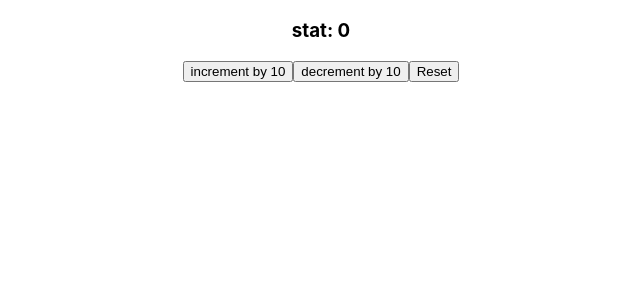
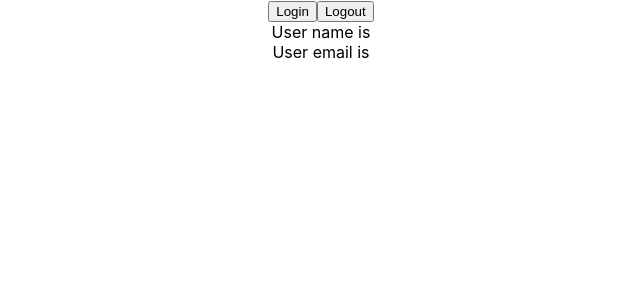
Before and after one commit to Aissa-Dev/React-TypeScript, a React (Create React App) app: page / in a window 1280 px wide. Shown: the top 300 px of the page, without its empty margins (319-959 px from the left). Built offline with nearby package versions, Linux system fonts and the light colour scheme.

Commit message:
useContext Future Value

```diff
--- a/src/App.tsx
+++ b/src/App.tsx
@@ -1,10 +1,13 @@
 import "./App.css";
-import { Counter } from "./components/Counter";
+import { UserContextProvider } from "./components/context/UserContext";
+import { User } from "./components/context/User";
 
 function App() {
   return (
     <div className="App">
-      <Counter />
+      <UserContextProvider>
+        <User />
+      </UserContextProvider>
     </div>
   );
 }
--- /dev/null
+++ b/src/components/context/User.tsx
@@ -0,0 +1,29 @@
+import { useContext } from "react";
+import { UserContext } from "./UserContext";
+
+export const User = () => {
+  const userContext = useContext(UserContext);
+  const handleLogin = () => {
+    // if (userContext) {
+    userContext.setUser({
+      name: "Vishwas",
+      email: "asd@asd.com"
+    });
+    // }
+  };
+  const handleLogout = () => {
+    // if (userContext) {
+    userContext.setUser(null);
+    // }
+  };
+  return (
+    <div>
+      <button onClick={handleLogin}>Login</button>
+      <button onClick={handleLogout}>Logout</button>
+      <div>User name is {userContext.user?.name}</div>
+      <div>User email is {userContext.user?.email}</div>
+      {/* <div>User name is {userContext?.user?.name}</div>
+      <div>User email is {userContext?.user?.email}</div> */}
+    </div>
+  );
+};
--- /dev/null
+++ b/src/components/context/UserContext.tsx
@@ -0,0 +1,27 @@
+import React, { useState, createContext } from "react";
+
+type AuthUser = {
+  name: string;
+  email: string;
+};
+
+type UserContextType = {
+  user: AuthUser | null;
+  setUser: React.Dispatch<React.SetStateAction<AuthUser | null>>;
+};
+
+type UserContextProviderProps = {
+  children: React.ReactNode;
+};
+
+// export const UserContext = createContext<UserContextType | null>(null)
+export const UserContext = createContext({} as UserContextType);
+
+export const UserContextProvider = ({ children }: UserContextProviderProps) => {
+  const [user, setUser] = useState<AuthUser | null>(null);
+  return (
+    <UserContext.Provider value={{ user, setUser }}>
+      {children}
+    </UserContext.Provider>
+  );
+};
```
Also changed, not shown: src/components/context/Box.tsx (added, +8 -0 lines), src/components/context/ThemeContext.tsx (added, +15 -0 lines), src/components/context/theme.ts (added, +8 -0 lines).
